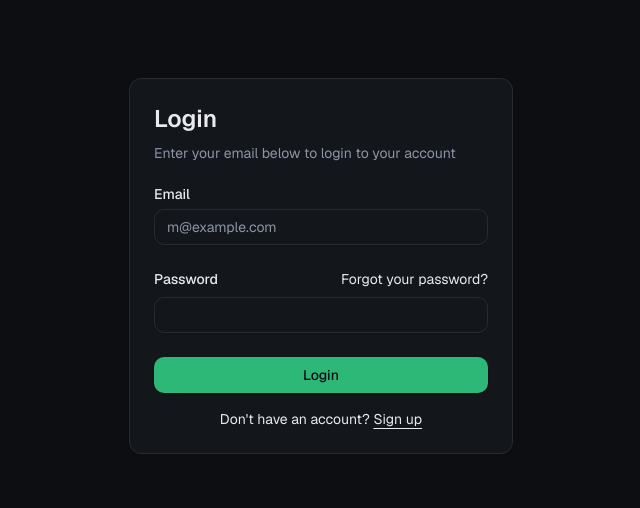
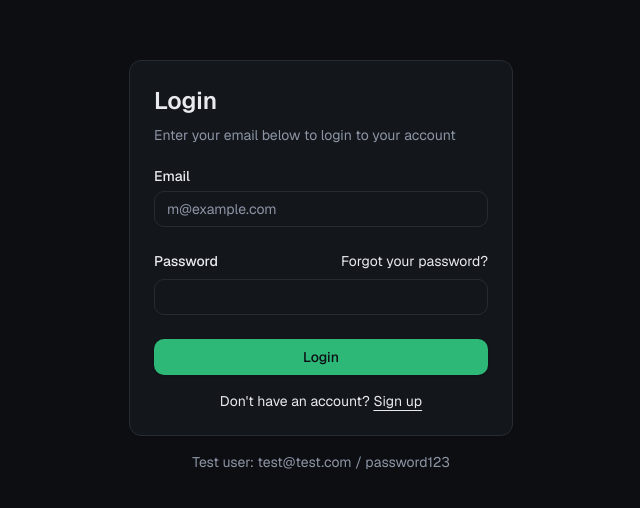
Before and after one commit to koterzynaszymon/moneynest, a Next.js app: page /auth/login in a window 1280 px wide. Shown: the part 134-642 px from the top of the page, without its empty margins (319-959 px from the left). Built offline with nearby package versions, Linux system fonts and the light colour scheme; no server answers.

Commit message:
Add test user credentials to login page for easier access.

```diff
--- a/app/auth/login/page.tsx
+++ b/app/auth/login/page.tsx
@@ -5,6 +5,9 @@ export default function Page() {
     <div className="flex min-h-svh w-full items-center justify-center p-6 md:p-10">
       <div className="w-full max-w-sm">
         <LoginForm />
+        <div className="flex justify-center text-sm text-muted-foreground mt-4">
+          <p>Test user: test@test.com / password123</p>
+        </div>
       </div>
     </div>
   );
```
